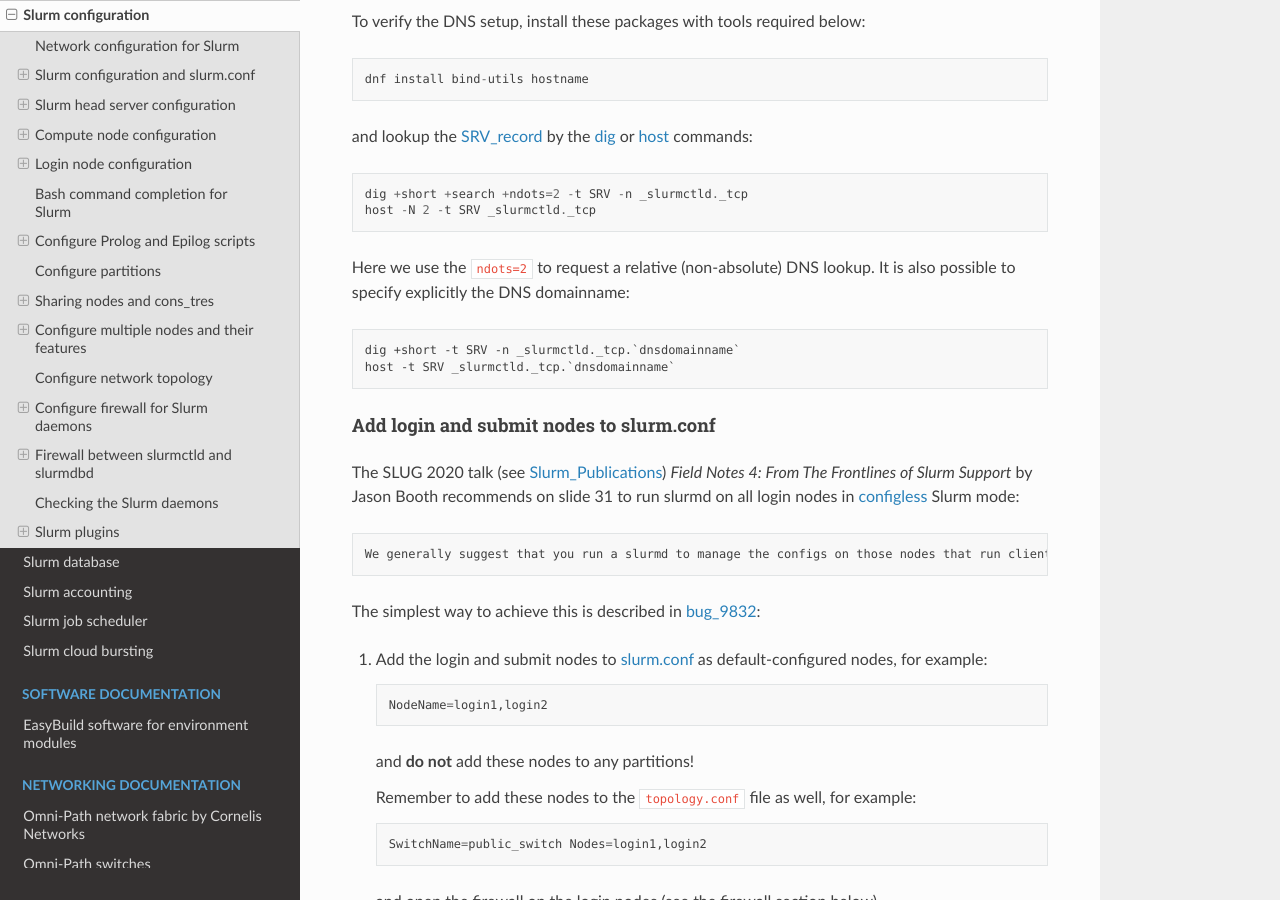
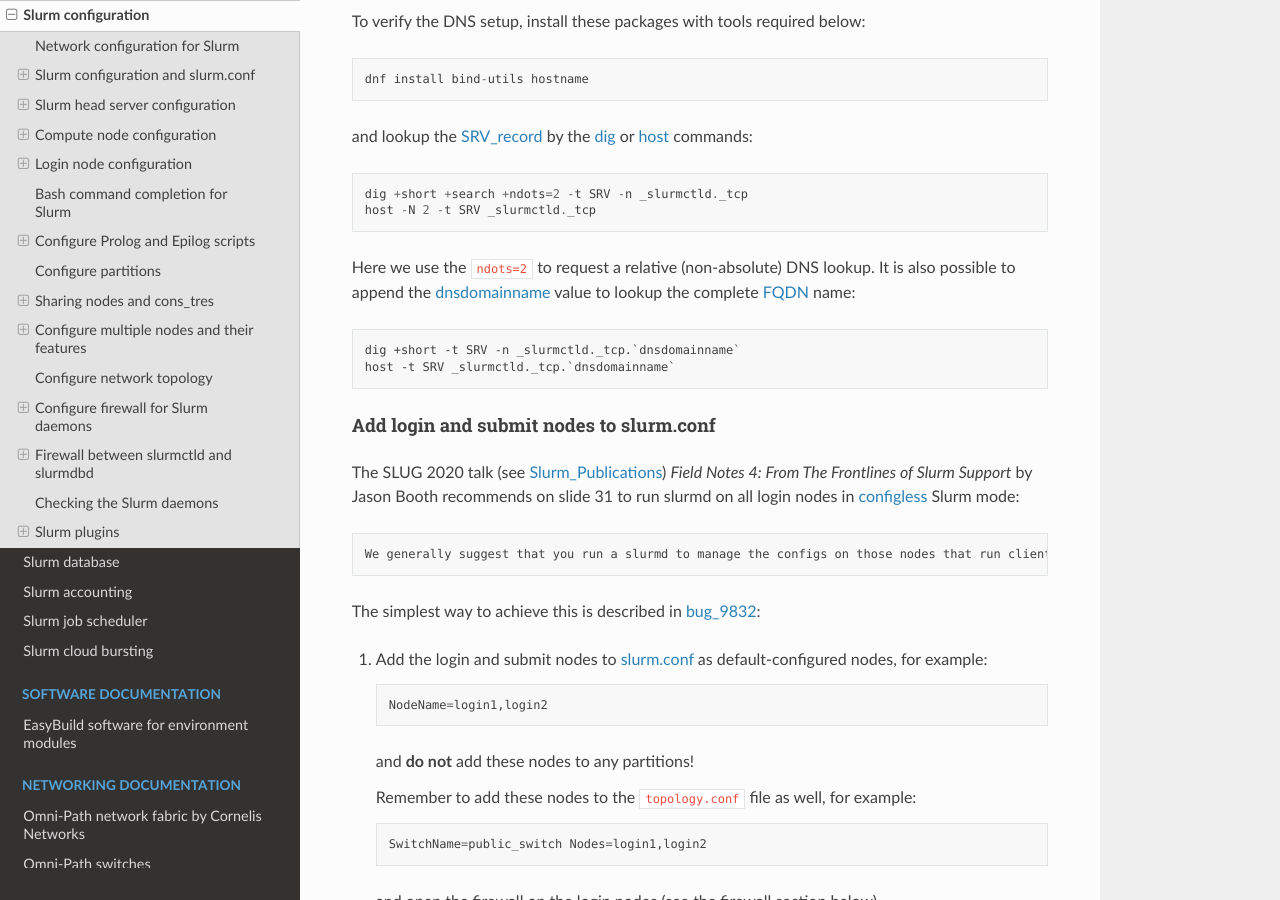
Before and after one commit to OleHolmNielsen/Niflheim_system, a Sphinx documentation site: the page built from docs/Slurm_configuration.rst, in a window 1280 px wide and 900 px high, scrolled down 3105 px. Built offline with Sphinx 7.4.7 and the Read the Docs theme 3.1.0, drawn with Linux system fonts in a browser that asks for light colours.

Commit message:
Link to dnsdomainname command

```diff
--- a/docs/Slurm_configuration.rst
+++ b/docs/Slurm_configuration.rst
@@ -103,7 +103,7 @@
   host -N 2 -t SRV _slurmctld._tcp
 
 Here we use the ``ndots=2`` to request a relative (non-absolute) DNS lookup.
-It is also possible to specify explicitly the DNS domainname::
+It is also possible to append the dnsdomainname_ value to lookup the complete FQDN_ name::
 
   dig +short -t SRV -n _slurmctld._tcp.`dnsdomainname`
   host -t SRV _slurmctld._tcp.`dnsdomainname`
@@ -117,6 +117,7 @@
 .. _resolv.conf: https://linux.die.net/man/5/resolv.conf
 .. _dig: https://linux.die.net/man/1/dig
 .. _host: https://linux.die.net/man/1/host
+.. _dnsdomainname: https://linux.die.net/man/1/hostname
 
 Add login and submit nodes to slurm.conf
 ........................................
```
